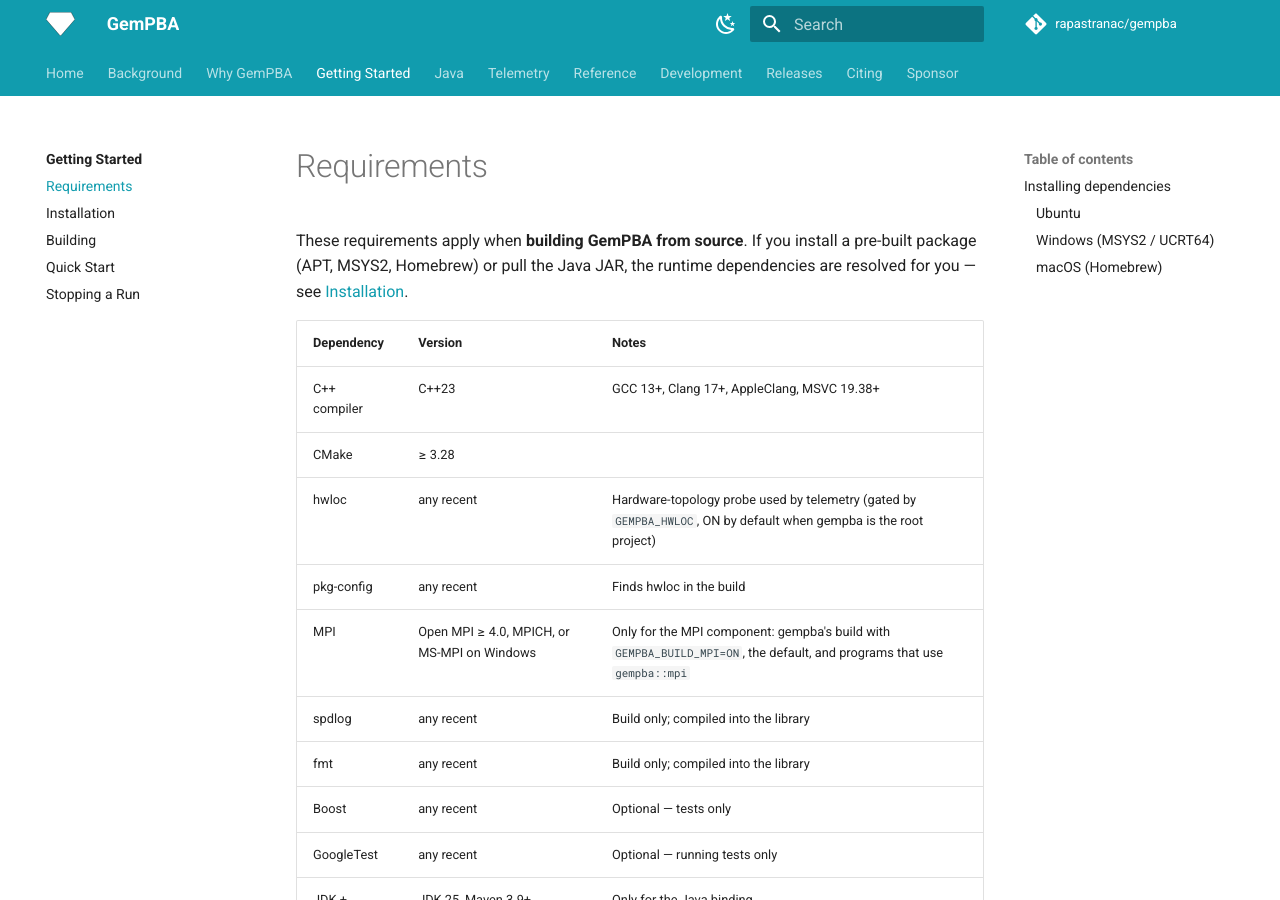
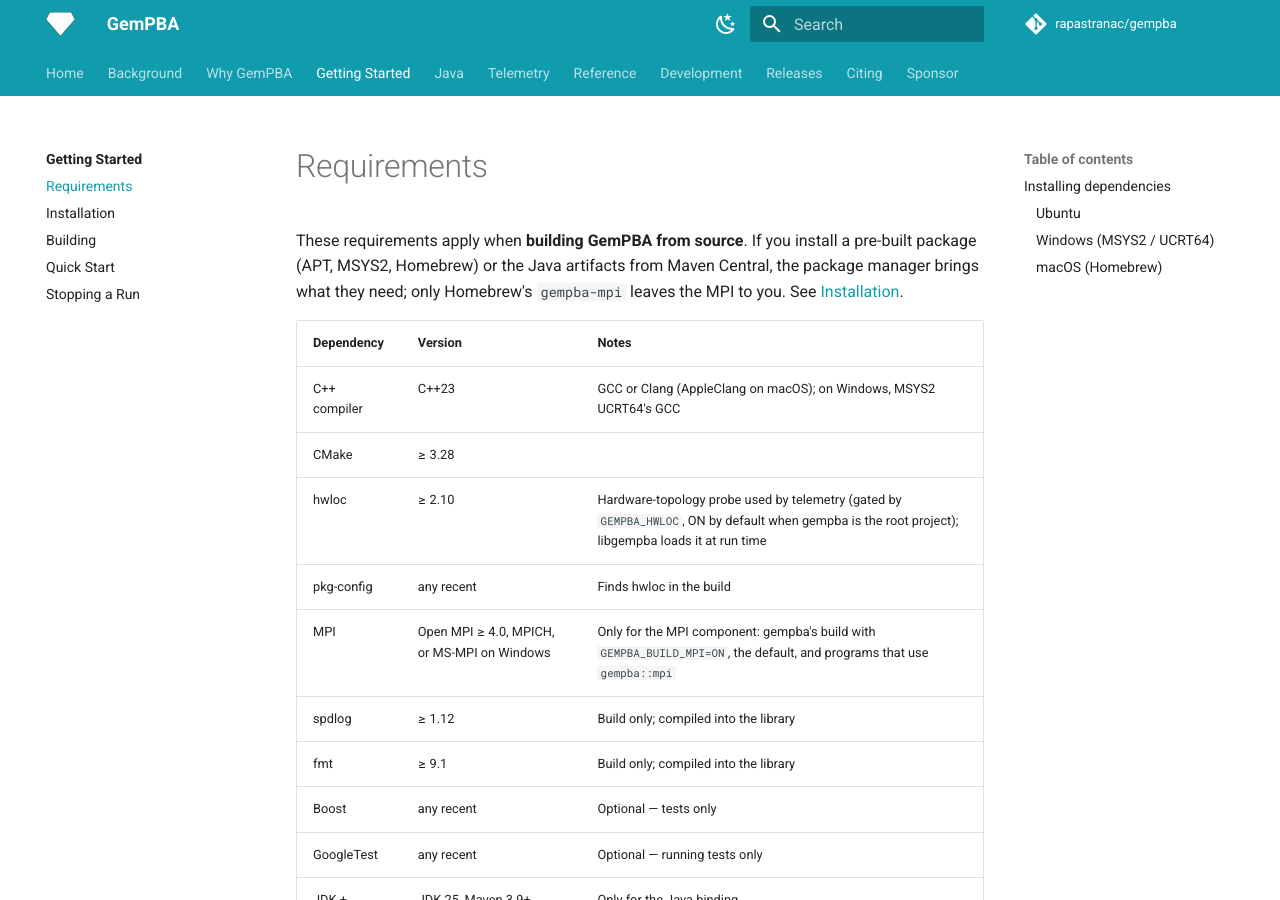
Before and after one commit to rapastranac/gempba-docs, an MkDocs documentation site: the page built from docs/getting-started/requirements.md, in a window 1280 px wide and 900 px high. Built offline with MkDocs 1.6.1 and Material for MkDocs 9.7.7, drawn with Linux system fonts in a browser that asks for light colours; comment, search, counter and statistics services are not loaded.

Commit message:
#37 docs(#5, #471): Match the requirements, the CPM pin and the test notes to v5.0.0
- The compiler is GCC or Clang (AppleClang on macOS, MSYS2 UCRT64's GCC on Windows); MSVC isn't built
- hwloc ≥ 2.10, needed at run time too; spdlog ≥ 1.12 and fmt ≥ 9.1 at build time; the home table gains pkg-config
- Packages bring their dependencies, except Homebrew's gempba-mpi, which leaves the MPI to you
- The CPM snippet pins v5.0.0 and declares the main target it links
- CI no longer retries FLAKY_ tests
- Also rewrites text merged before this tracker: rapastranac/gempba-docs#1, rapastranac/gempba-docs#8, rapastranac/gempba-docs#18

```diff
--- a/docs/getting-started/requirements.md
+++ b/docs/getting-started/requirements.md
@@ -1,16 +1,16 @@
 # Requirements
 
-These requirements apply when **building GemPBA from source**. If you install a pre-built package (APT, MSYS2, Homebrew) or pull the Java JAR, the runtime dependencies are resolved for you — see [Installation](installation.md).
+These requirements apply when **building GemPBA from source**. If you install a pre-built package (APT, MSYS2, Homebrew) or the Java artifacts from Maven Central, the package manager brings what they need; only Homebrew's `gempba-mpi` leaves the MPI to you. See [Installation](installation.md).
 
 | Dependency | Version | Notes |
 |---|---|---|
-| C++ compiler | C++23 | GCC 13+, Clang 17+, AppleClang, MSVC 19.38+ |
+| C++ compiler | C++23 | GCC or Clang (AppleClang on macOS); on Windows, MSYS2 UCRT64's GCC |
 | CMake | ≥ 3.28 | |
-| hwloc | any recent | Hardware-topology probe used by telemetry (gated by `GEMPBA_HWLOC`, ON by default when gempba is the root project) |
+| hwloc | ≥ 2.10 | Hardware-topology probe used by telemetry (gated by `GEMPBA_HWLOC`, ON by default when gempba is the root project); libgempba loads it at run time |
 | pkg-config | any recent | Finds hwloc in the build |
 | MPI | Open MPI ≥ 4.0, MPICH, or MS-MPI on Windows | Only for the MPI component: gempba's build with `GEMPBA_BUILD_MPI=ON`, the default, and programs that use `gempba::mpi` |
-| spdlog | any recent | Build only; compiled into the library |
-| fmt | any recent | Build only; compiled into the library |
+| spdlog | ≥ 1.12 | Build only; compiled into the library |
+| fmt | ≥ 9.1 | Build only; compiled into the library |
 | Boost | any recent | Optional — tests only |
 | GoogleTest | any recent | Optional — running tests only |
 | JDK + Maven | JDK 25, Maven 3.9+ | Only for the Java binding |
```
Also changed, not shown: docs/getting-started/building.md (+0 -2 lines), docs/getting-started/installation.md (+2 -1 lines), docs/index.md (+4 -3 lines).
